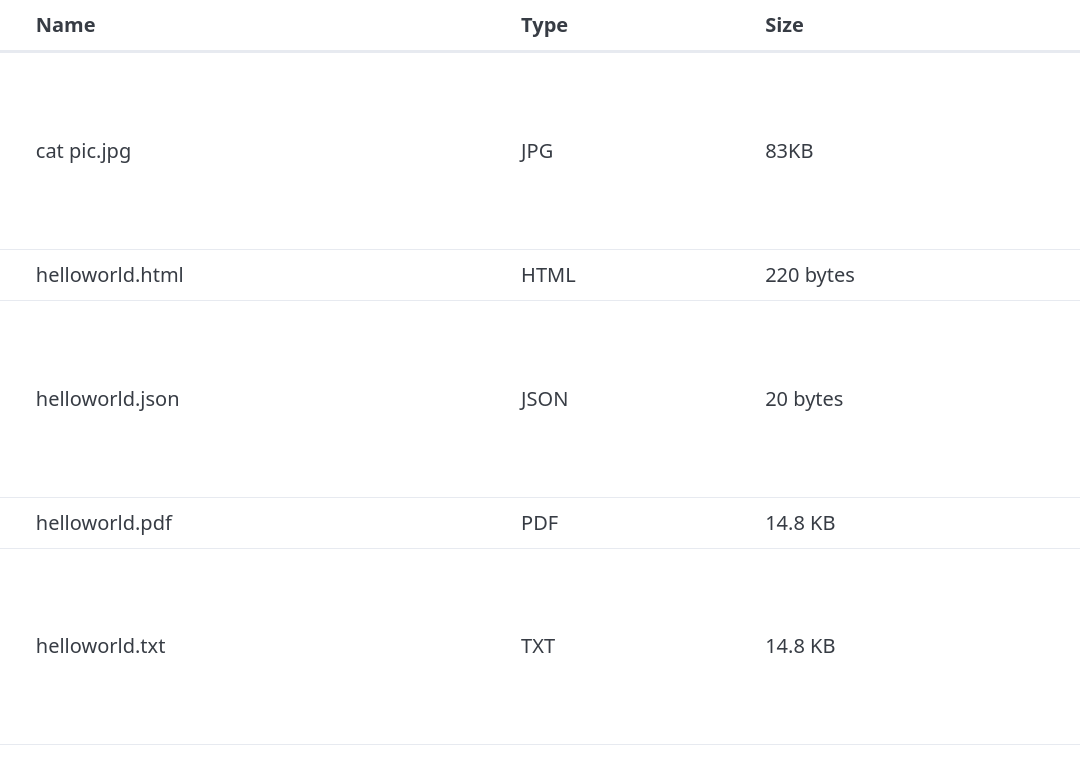
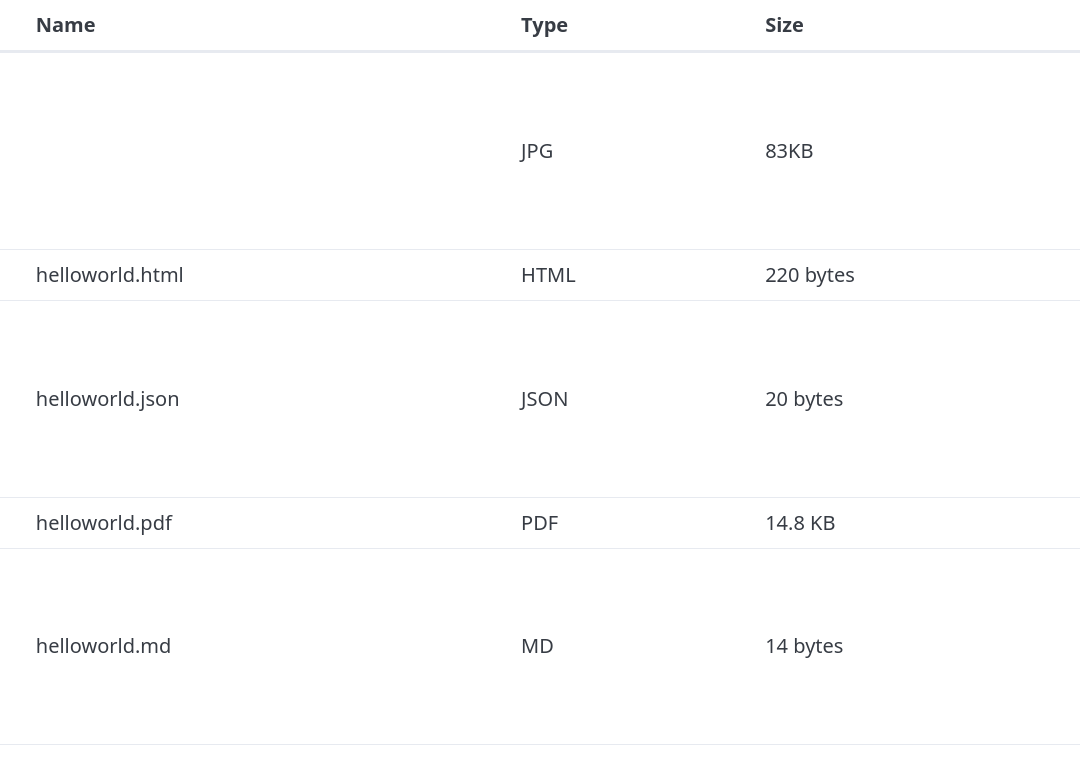
Before and after one commit to lionquis/filebrowser, a plain HTML site: page index.html in a window 1280 px wide. Shown: the full height of the page, 200-1280 px from the left. Drawn offline with nearby package versions, Linux system fonts and the light colour scheme.

Commit message:
changed file name

```diff
--- a/index.html
+++ b/index.html
@@ -21,7 +21,7 @@
   <tbody>
     <tr>
       <td><img src="cat-solid-full.svg"></td>
-      <td>cat pic.jpg</td>
+      <td><cat pic.jpg></td>
       <td>JPG</td>
       <td>83KB</td>
     </tr>
@@ -45,9 +45,9 @@
     </tr>
     <tr>
       <td><img src="font-solid-full.svg"></td>
-      <td>helloworld.txt</td>
-      <td>TXT</td>
-      <td>14.8 KB</td>
+      <td>helloworld.md</td>
+      <td>MD</td>
+      <td>14 bytes</td>
     </tr>
   </tbody>
 </table>
```
Also changed, not shown: cat_pic.jpg (renamed from cat pic.jpg).
